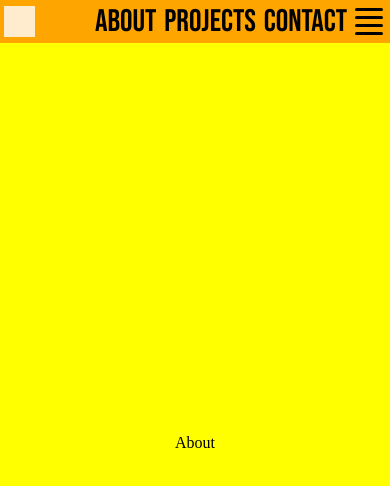
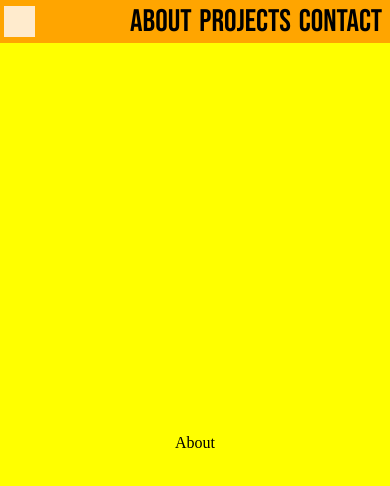
Before and after one commit to lorenzoaniel/portfolio-v3, a React (Create React App) app: page / in a window 390 px wide. Shown: the top 486 px of the page. Built offline with nearby package versions, Linux system fonts and the light colour scheme.

Commit message:
added props
props for hamburgericons and hamburger menu

```diff
--- a/src/App.js
+++ b/src/App.js
@@ -47,12 +47,16 @@ const showBurgerMenu = (toggleState, routePageData, navBarData, dynamicSize) =>
 	return toggleState ? <></> : navbarMenuItemArray;
 };
 
-const createHamburgerIcons = (hamburgerMenuDatas) => {
+const createHamburgerIcons = (hamburgerMenuDatas, toggleBurgerMenu) => {
 	return Object.keys(hamburgerMenuDatas).map((currBurger) => {
 		return (
 			<HamburgerMenuItem
 				classNameProp={hamburgerMenuDatas[currBurger].hamburgerIconClassName}
-				gridAreaProp={hamburgerMenuDatas[currBurger].hamburgerIconGridArea}
+				gridareaprop={hamburgerMenuDatas[currBurger].hamburgerIconGridArea}
+				toggleBurgerMenuStateProp={toggleBurgerMenu}
+				clickAnimationRotateValueProp={
+					hamburgerMenuDatas[currBurger].hamburgerIconClickAnimationRotateValue
+				}
 				key={nanoid()}
 			/>
 		);
@@ -81,11 +85,12 @@ function App() {
 							<NavBar>
 								<HamburgerMenu
 									classNameProp={navBarDatas.burgermenu.menuItemclassName}
-									gridAreaProp={navBarDatas.burgermenu.navbarItemGridArea}
-									dynamicSizeProp={dynamicNavbarItemSize}
+									gridareaprop={navBarDatas.burgermenu.navbarItemGridArea}
+									dynamicsizeprop={dynamicNavbarItemSize}
 									toggleBurgerMenuProp={setToggleBurgerMenu}
+									toggleBurgerMenuStateProp={toggleBurgerMenu}
 								>
-									{createHamburgerIcons(hamburgerMenuDatas)}
+									{createHamburgerIcons(hamburgerMenuDatas, toggleBurgerMenu)}
 								</HamburgerMenu>
 								{showBurgerMenu(
 									toggleBurgerMenu,
```
